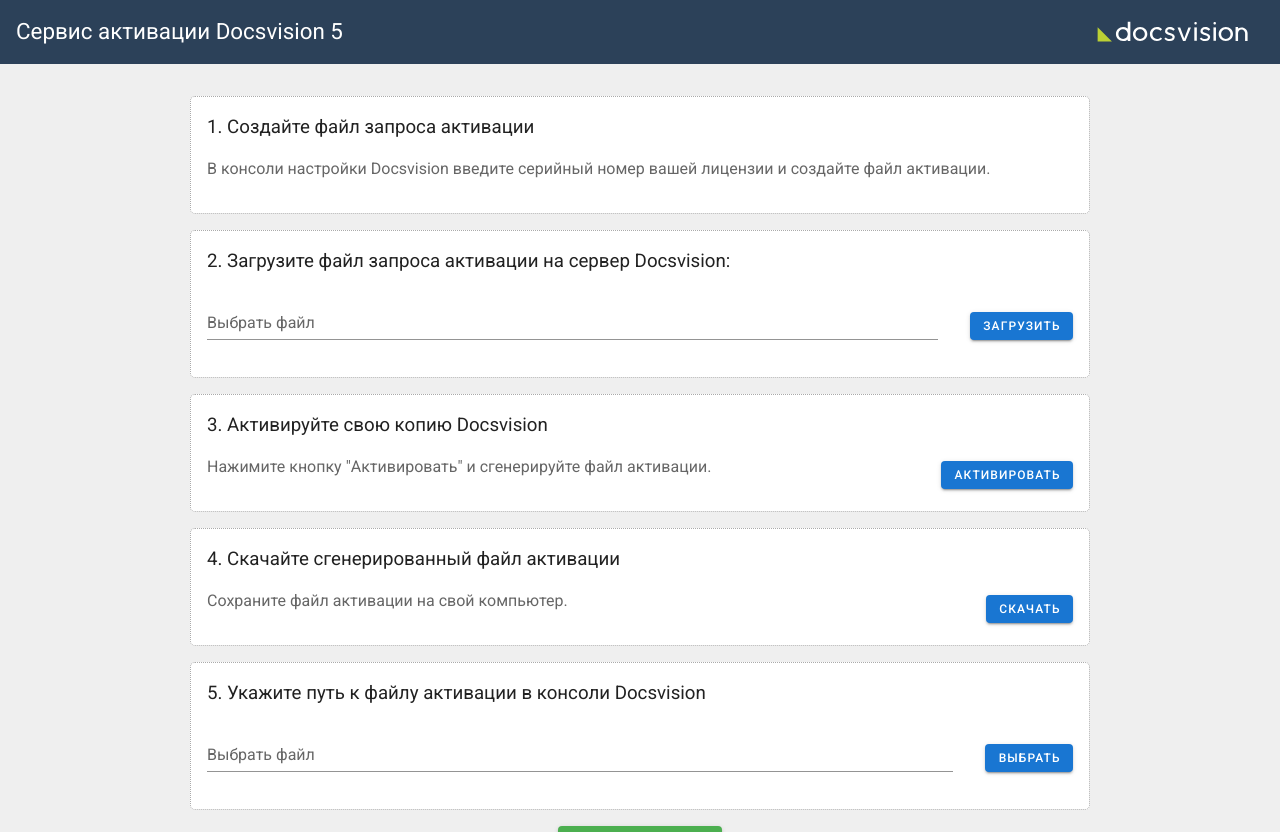
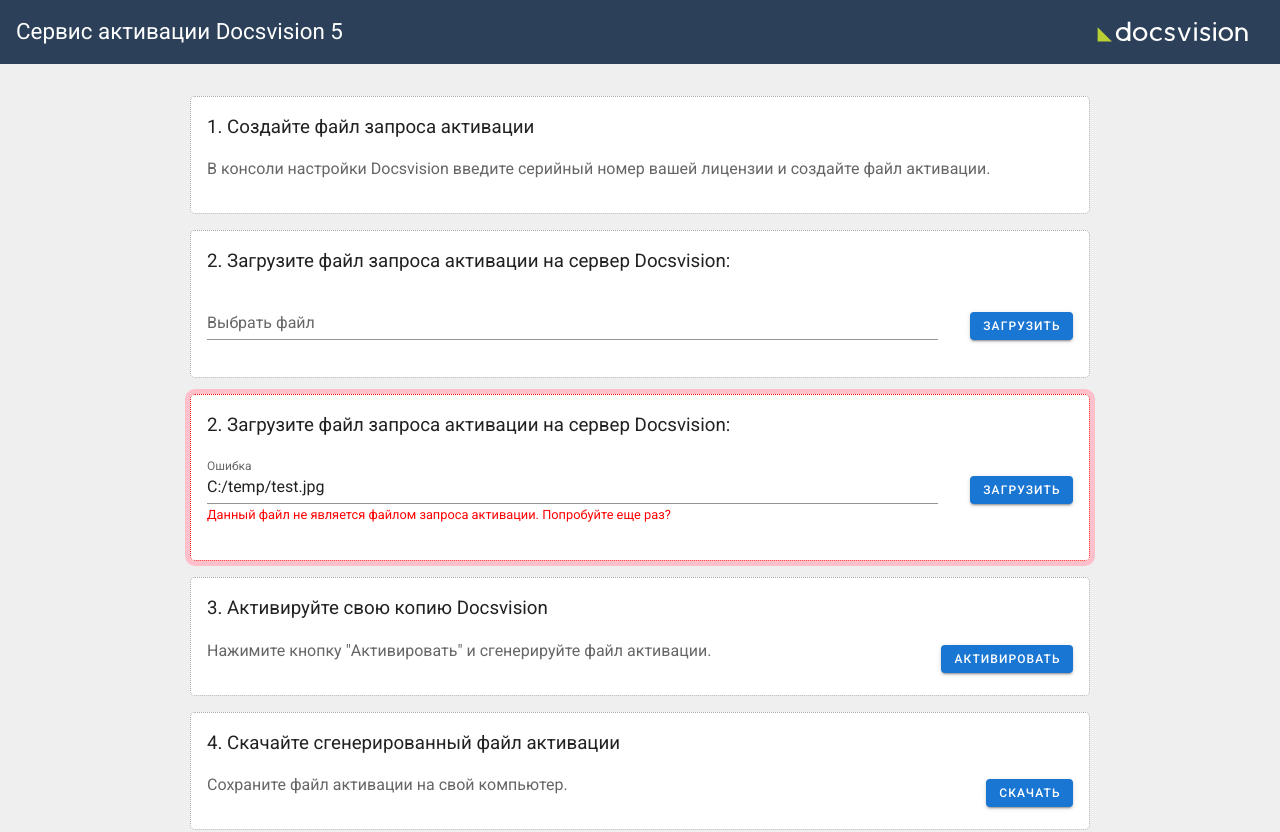
Before and after one commit to emptyfortress/editor, a Vue app: page /#/activation in a window 1280 px wide. Shown: the top 832 px of the page. Built offline with nearby package versions, Linux system fonts and the light colour scheme.

Commit message:
add error

```diff
--- a/src/components/Activation.vue
+++ b/src/components/Activation.vue
@@ -8,6 +8,12 @@
 		.flex
 			v-text-field(label="Выбрать файл")
 			v-btn(flat color="primary" small) Загрузить
+	.block.err
+		h3 2. Загрузите файл запроса активации на сервер Docsvision:
+		.flex
+			v-text-field(label="Ошибка" value="C:/temp/test.jpg").err
+			v-btn(flat color="primary" small) Загрузить
+		.mess Данный файл не является файлом запроса активации. Попробуйте еще раз?
 	.block
 		h3 3. Активируйте свою копию Docsvision
 		.flex
@@ -68,4 +74,13 @@
 	display: block;
 	margin: 0 auto;
 }
+.block.err {
+	border-color: red;
+	outline: 5px solid pink;
+}
+	.mess {
+		color: red;
+		font-size: .8rem;
+		transform: translateY(-20px);
+	}
 </style>
```
